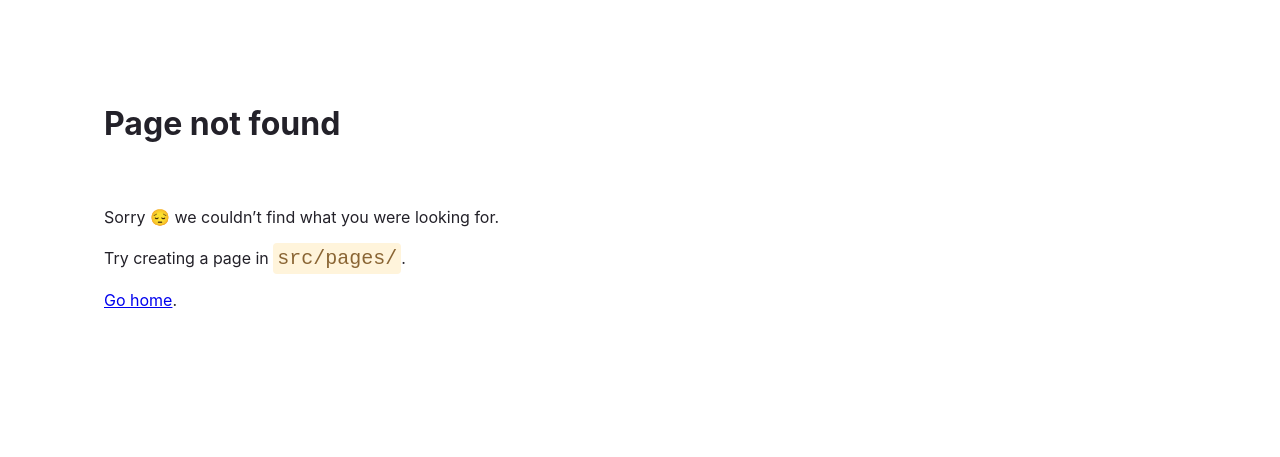
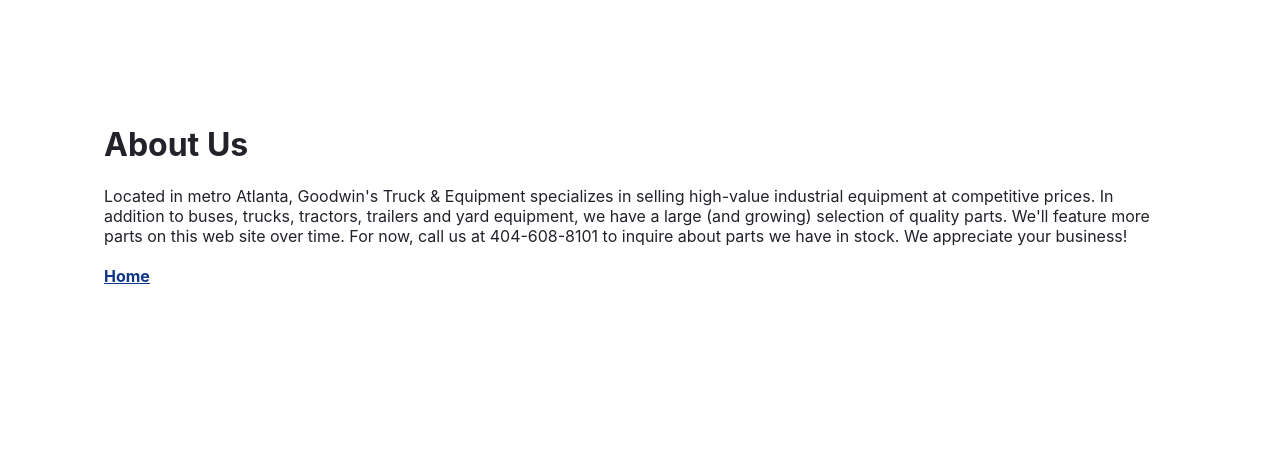
Before and after one commit to hagoodwi92/gatsby-goodwin-truck, a Gatsby site: page /aboutUs in a window 1280 px wide. Before the commit this address had no page. Built offline with nearby package versions, Linux system fonts and the light colour scheme; Gatsby itself is replaced by a stand-in of ours.

Commit message:
add more pages

```diff
--- /dev/null
+++ b/src/pages/aboutUs.js
@@ -0,0 +1,33 @@
+import React from "react";
+import { Link } from "gatsby";
+
+export default function AboutUs() {
+  return (
+    <div style={pageStyles}>
+      <h1>About Us</h1>
+      Located in metro Atlanta, Goodwin's Truck & Equipment specializes in
+      selling high-value industrial equipment at competitive prices. In addition
+      to buses, trucks, tractors, trailers and yard equipment, we have a large
+      (and growing) selection of quality parts. We'll feature more parts on this
+      web site over time. For now, call us at 404-608-8101 to inquire about
+      parts we have in stock. We appreciate your business!
+      <br></br>
+      <br></br>
+      <Link style={linkStyle} to="/">
+        Home
+      </Link>
+    </div>
+  );
+}
+
+const linkStyle = {
+  color: "#0e3786",
+  fontWeight: "bold",
+  fontSize: "16px",
+  verticalAlign: "5%",
+};
+const pageStyles = {
+  color: "#232129",
+  padding: "96px",
+  fontFamily: "-apple-system, Roboto, sans-serif, serif",
+};
--- a/src/pages/index.js
+++ b/src/pages/index.js
@@ -1,12 +1,11 @@
 import * as React from "react";
 import logo from "./goodwin-logo.jpg";
 import { Link } from "gatsby";
-import { Nav, Navbar, Form, FormControl, Button } from "react-bootstrap";
 
 const Header = () => {
   return (
     <div>
-      <title>GoodwinTruck</title>
+      <title>Goodwin's Truck and Equipment</title>
       <img style={logoSize} src={logo} alt="logo"></img>
       <h1>Goodwin's Truck and Equipment</h1>
       <h3 style={headingAccentStyles}>
@@ -22,17 +21,34 @@ export default function IndexPage() {
     <React.Fragment>
       <div style={pageStyles}>
         <Header />
+        <h4>Welcome to our new web site!</h4>
         <p style={paragraphStyles}>
-          Feel free to browse our inventory{" "}
-          <Link style={linkStyle} to="/inventory">
-            here
-          </Link>
-          .Please{" "}
-          <Link style={linkStyle} to="/contact">
-            contact us
-          </Link>{" "}
-          anytime to find out more!
+          {" "}
+          Please navigate our site using the links below:
+          <ul>
+            <li>
+              <Link style={linkStyle} to="/aboutUs">
+                About Us
+              </Link>{" "}
+            </li>
+            <li>
+              <Link style={linkStyle} to="/inventory">
+                Inventory
+              </Link>{" "}
+            </li>
+            <li>
+              <Link style={linkStyle} to="/directions">
+                Directions
+              </Link>{" "}
+            </li>
+            <li>
+              <Link style={linkStyle} to="/contact">
+                Contact
+              </Link>{" "}
+            </li>
+          </ul>
         </p>
+
         <Footer />
       </div>
     </React.Fragment>
```
Also changed, not shown: src/pages/contact.js (+15 -16 lines).
